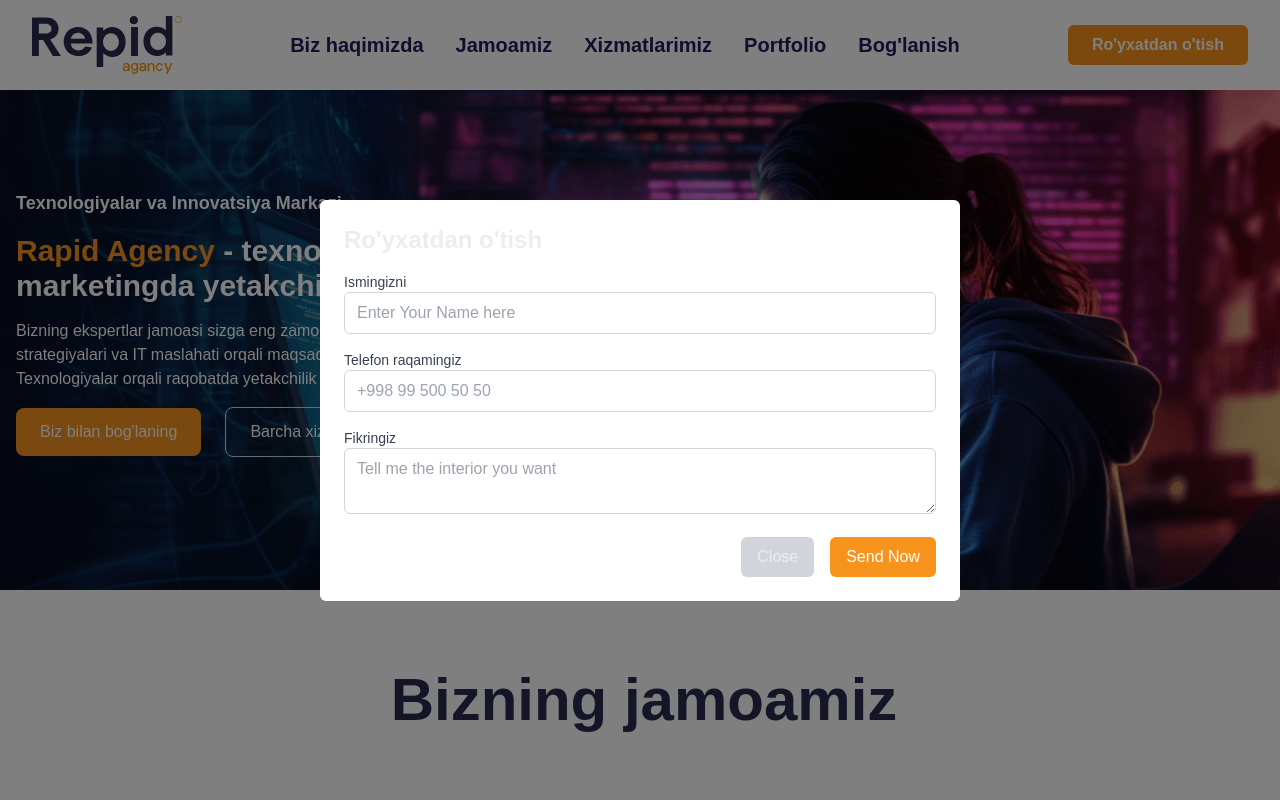
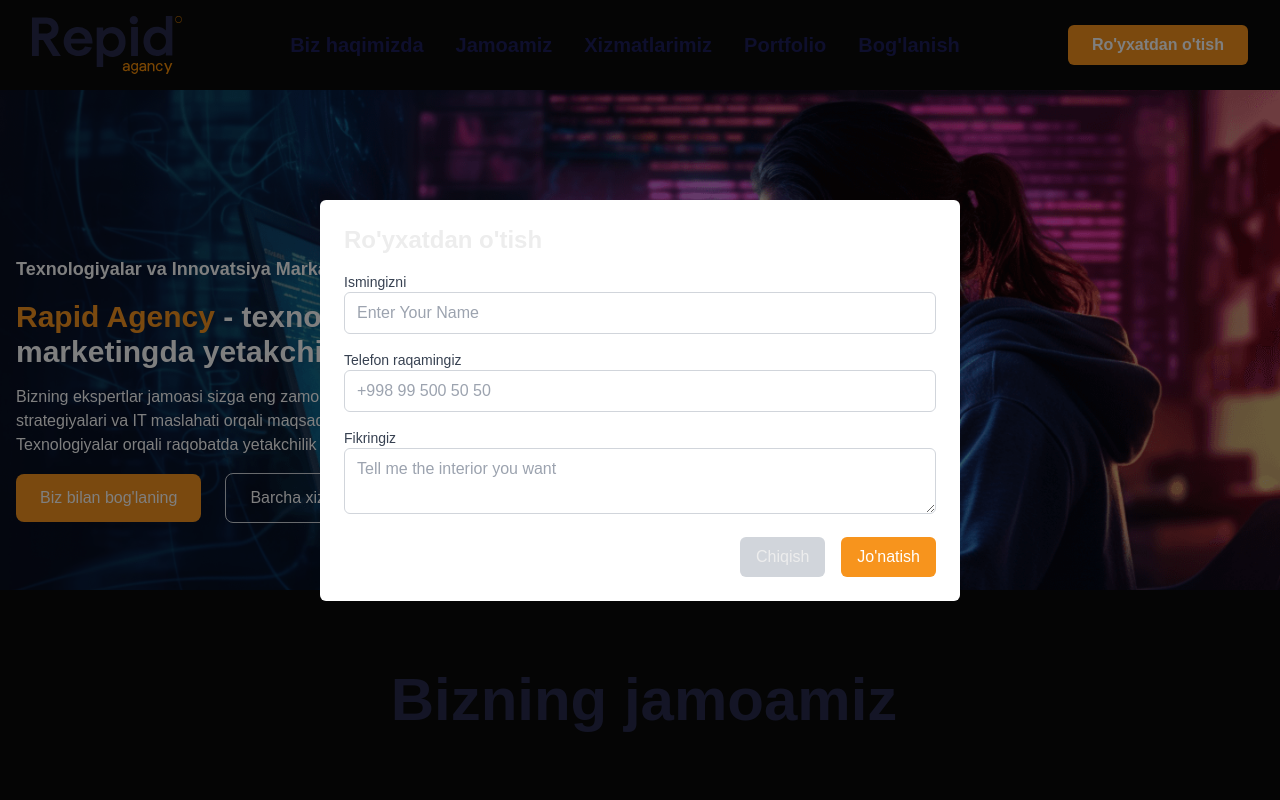
Before and after one commit to MavlonTurgunof/Repid, a Next.js app: page /Aboutpage in a window 1280 px wide. Both pictures are taken after a click on the button "Ro'yxatdan o'tish". Shown: the top 800 px of the page. Built offline with nearby package versions, Linux system fonts and the light colour scheme.

Commit message:
new code

```diff
--- a/src/components/Navbar.js
+++ b/src/components/Navbar.js
@@ -22,14 +22,14 @@ const Navbar = () => {
   useEffect(() => {
     AOS.init({ duration: 1000 }); // Initialize AOS
     if (menuOpen) {
-      document.body.style.backgroundColor = "#1D1E5A";
+      document.body.style.overflow = "hidden"; // Prevent scroll when menu is open
     } else {
-      document.body.style.backgroundColor = "white";
+      document.body.style.overflow = "auto"; // Re-enable scroll
     }
   }, [menuOpen]);
 
   return (
-    <nav className="flex justify-between items-center py-4 px-8 container mx-auto relative">
+    <nav className="flex justify-between items-center py-4 px-8 container mx-auto relative z-50">
       {/* Logo */}
       <div className="flex items-center space-x-2" data-aos="fade-down">
         <Link href="/">
@@ -42,8 +42,8 @@ const Navbar = () => {
         </Link>
       </div>
 
-      {/* Desktop version */}
-      <div className="hidden md:flex space-x-8 text-[#1D1E5A] font-semibold text-xl">
+      {/* Desktop Navigation */}
+      <div className="hidden md:flex space-x-8 text-[#1D1E5A] font-semibold text-lg lg:text-xl">
         <Link href="/" className="hover:text-[#F7941D]" data-aos="fade-down">
           Biz haqimizda
         </Link>
@@ -66,7 +66,7 @@ const Navbar = () => {
           className="hover:text-[#F7941D]"
           data-aos="fade-down"
         >
-         Portfolio
+          Portfolio
         </Link>
         <Link
           href="/Contactpage"
@@ -77,15 +77,17 @@ const Navbar = () => {
         </Link>
       </div>
 
+      {/* Registration Button for Desktop */}
       <div className="hidden md:flex" data-aos="fade-left">
         <button
-          className="bg-[#F7941D] text-white font-semibold py-2 px-6 rounded-md transition duration-200"
+          className="bg-[#F7941D] text-white font-semibold py-2 px-6 rounded-md transition duration-200 hover:bg-[#E67C14]"
           onClick={toggleModal}
         >
           Ro'yxatdan o'tish
         </button>
       </div>
 
+      {/* Mobile Menu Button */}
       <div className="md:hidden">
         <button onClick={toggleMenu}>
           {menuOpen ? (
@@ -96,9 +98,10 @@ const Navbar = () => {
         </button>
       </div>
 
+      {/* Mobile Menu */}
       {menuOpen && (
         <div
-          className="md:hidden fixed top-0 left-0 w-full h-screen bg-[#1D1E5A] z-50 flex flex-col py-6 px-8"
+          className="fixed top-0 left-0 w-full h-screen bg-[#1D1E5A] z-50 flex flex-col py-6 px-8"
           data-aos="slide-in"
         >
           <div className="flex justify-between items-center">
@@ -113,13 +116,15 @@ const Navbar = () => {
               href="/"
               className="text-xl font-semibold text-white hover:text-[#F7941D]"
               data-aos="fade-up"
+              onClick={toggleMenu}
             >
-              Biz Haqimizda
+              Biz haqimizda
             </Link>
             <Link
               href="/Aboutpage"
               className="text-xl font-semibold text-white hover:text-[#F7941D]"
               data-aos="fade-up"
+              onClick={toggleMenu}
             >
               Jamoamiz
             </Link>
@@ -127,6 +132,7 @@ const Navbar = () => {
               href="/OurServices"
               className="text-xl font-semibold text-white hover:text-[#F7941D]"
               data-aos="fade-up"
+              onClick={toggleMenu}
             >
               Xizmatlarimiz
             </Link>
@@ -134,6 +140,7 @@ const Navbar = () => {
               href="/Portfolio"
               className="text-xl font-semibold text-white hover:text-[#F7941D]"
               data-aos="fade-up"
+              onClick={toggleMenu}
             >
               Portfolio
             </Link>
@@ -141,12 +148,16 @@ const Navbar = () => {
               href="/Contactpage"
               className="text-xl font-semibold text-white hover:text-[#F7941D]"
               data-aos="fade-up"
+              onClick={toggleMenu}
             >
               Bog'lanish
             </Link>
             <button
-              className="bg-[#F7941D] text-white font-semibold py-2 px-6 rounded-md transition duration-200"
-              onClick={toggleModal}
+              className="bg-[#F7941D] text-white font-semibold py-2 px-6 rounded-md transition duration-200 hover:bg-[#E67C14]"
+              onClick={() => {
+                toggleMenu();
+                toggleModal();
+              }}
             >
               Ro'yxatdan o'tish
             </button>
@@ -161,15 +172,19 @@ const Navbar = () => {
             <h2 className="text-2xl font-semibold mb-4">Ro'yxatdan o'tish</h2>
             <form>
               <div className="mb-4">
-                <label className="block text-sm font-medium text-gray-700">Ismingizni</label>
+                <label className="block text-sm font-medium text-gray-700">
+                  Ismingizni
+                </label>
                 <input
                   type="text"
-                  placeholder="Enter Your Name here"
+                  placeholder="Enter Your Name"
                   className="w-full px-3 py-2 border border-gray-300 rounded-md"
                 />
               </div>
               <div className="mb-4">
-                <label className="block text-sm font-medium text-gray-700">Telefon raqamingiz</label>
+                <label className="block text-sm font-medium text-gray-700">
+                  Telefon raqamingiz
+                </label>
                 <input
                   type="tel"
                   placeholder="+998 99 500 50 50"
@@ -177,7 +192,9 @@ const Navbar = () => {
                 />
               </div>
               <div className="mb-4">
-                <label className="block text-sm font-medium text-gray-700">Fikringiz</label>
+                <label className="block text-sm font-medium text-gray-700">
+                  Fikringiz
+                </label>
                 <textarea
                   placeholder="Tell me the interior you want"
                   className="w-full px-3 py-2 border border-gray-300 rounded-md"
@@ -189,10 +206,10 @@ const Navbar = () => {
                   onClick={toggleModal}
                   className="mr-4 px-4 py-2 bg-gray-300 rounded-md"
                 >
-                  Close
+                  Chiqish
                 </button>
                 <button className="px-4 py-2 bg-[#F7941D] text-white rounded-md">
-                  Send Now
+                  Jo'natish
                 </button>
               </div>
             </form>
--- a/src/container/AboutUs/Team.js
+++ b/src/container/AboutUs/Team.js
@@ -7,7 +7,7 @@ import "aos/dist/aos.css"; // Import AOS styles
 const coworkers = [
   {
     id: "1",
-    name: "Oybek Tojiyev",
+    name: " Oybek Tojiyev",
     position: "Kompaniya Boshlig'i",
     img: "img/Oybek.png",
     rating: 4,
@@ -20,7 +20,7 @@ const coworkers = [
   },
   {
     id: "2",
-    name: "Tahirov Bahrom",
+    name: "Bahrom  Tahirov",
     position: "Marketing Bo'limi Boshlig'i",
     img: "img/Bahrom.png",
     rating: 5,
@@ -46,7 +46,7 @@ const coworkers = [
   },
   {
     id: "4",
-    name: "Soliyev Nodirbek",
+    name: " Nodirbek Soliyev",
     position: "SEO Mutahasisi",
     img: "img/Nodirbek.png",
     rating: 5,
--- a/src/container/HomePage/MainHeader.js
+++ b/src/container/HomePage/MainHeader.js
@@ -7,10 +7,9 @@ function MainHeader({ contactRef }) {
   };
 
   return (
-    <header className="relative bg-cover bg-no-repeat bg-[url('/img/Shade.png'),url('/img/MainHeader.png')] h-[600px] text-white lg:h-[500px] md:h-[450px] sm:h-[400px]">
-      <div className="max-w-7xl mx-auto flex flex-col md:flex-row px-4">
-        {/* Left side - Text content */}
-        <div className="lg:text-left text-center lg:w-1/2 w-full xl:mt-[8%] mt-[20%] space-y-4">
+    <header className="relative bg-cover bg-no-repeat bg-[url('/img/Shade.png'),url('/img/MainHeader.png')] h-[600px] lg:h-[500px] md:h-[450px] sm:h-[400px] text-white">
+      <div className="max-w-7xl mx-auto flex flex-col md:flex-row px-4 h-full">
+        <div className="lg:text-left text-center lg:w-1/2 w-full xl:mt-[8%] mt-[20%] space-y-4 flex flex-col justify-center">
           <h1 className="text-[20px] font-bold sm:text-[18px]">
             Texnologiyalar va Innovatsiya Markazi
           </h1>
@@ -24,19 +23,21 @@ function MainHeader({ contactRef }) {
             tezroq erishishga yordam beradi. Texnologiyalar orqali raqobatda
             yetakchilik qiling.
           </p>
-          <div className="mt-[10%] flex felx-row gap-6 lg:justify-start justify-center items-center">
+          {/* Buttons */}
+          <div
+            className="mt-[10%] flex flex-row gap-6 justify-center lg:justify-start items-center"
+            data-aos="fade-up"
+            data-aos-delay="300"
+          >
             <Link
               href="/Contactpage"
-              className="bg-[#F5941F] w-full sm:w-auto text-white xl:px-6 px-4 py-3 rounded-lg font-medium"
+              className="bg-[#F5941F] text-white xl:px-6 px-4 py-3 rounded-lg font-medium text-center"
             >
               Biz bilan bog'laning
             </Link>
-            {/* <Link className="w-full sm:w-auto border border-gray-300 text-white px-6 py-3 rounded-lg hover:bg-gray-700 font-medium">
-              <a>Barcha xizmatlar</a>
-            </Link> */}
             <Link
               href="/OurServices"
-              className="w-full sm:w-auto border border-gray-300 text-white px-6 py-3 rounded-lg hover:bg-gray-700 font-medium"
+              className="border border-gray-300 text-white xl:px-6 px-4 py-3 rounded-lg hover:bg-gray-700 font-medium text-center"
             >
               Barcha xizmatlar
             </Link>
```
